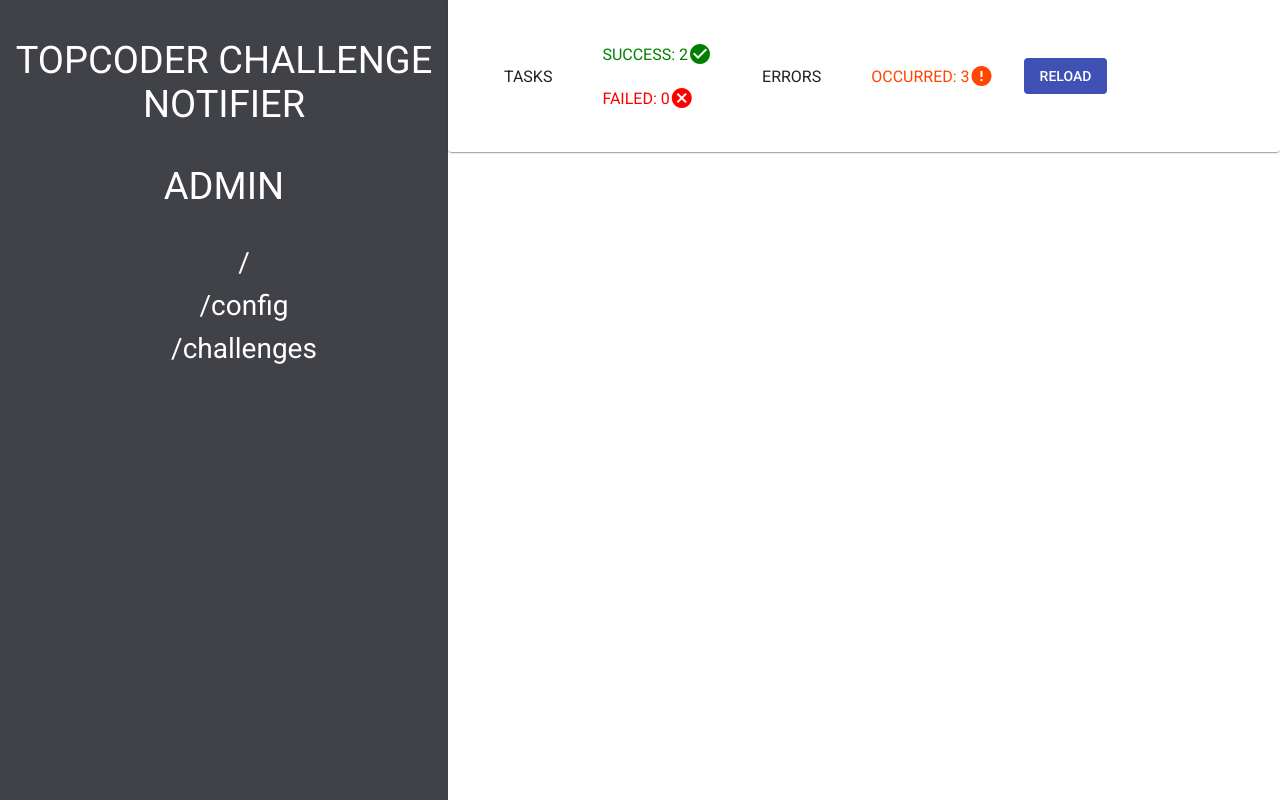
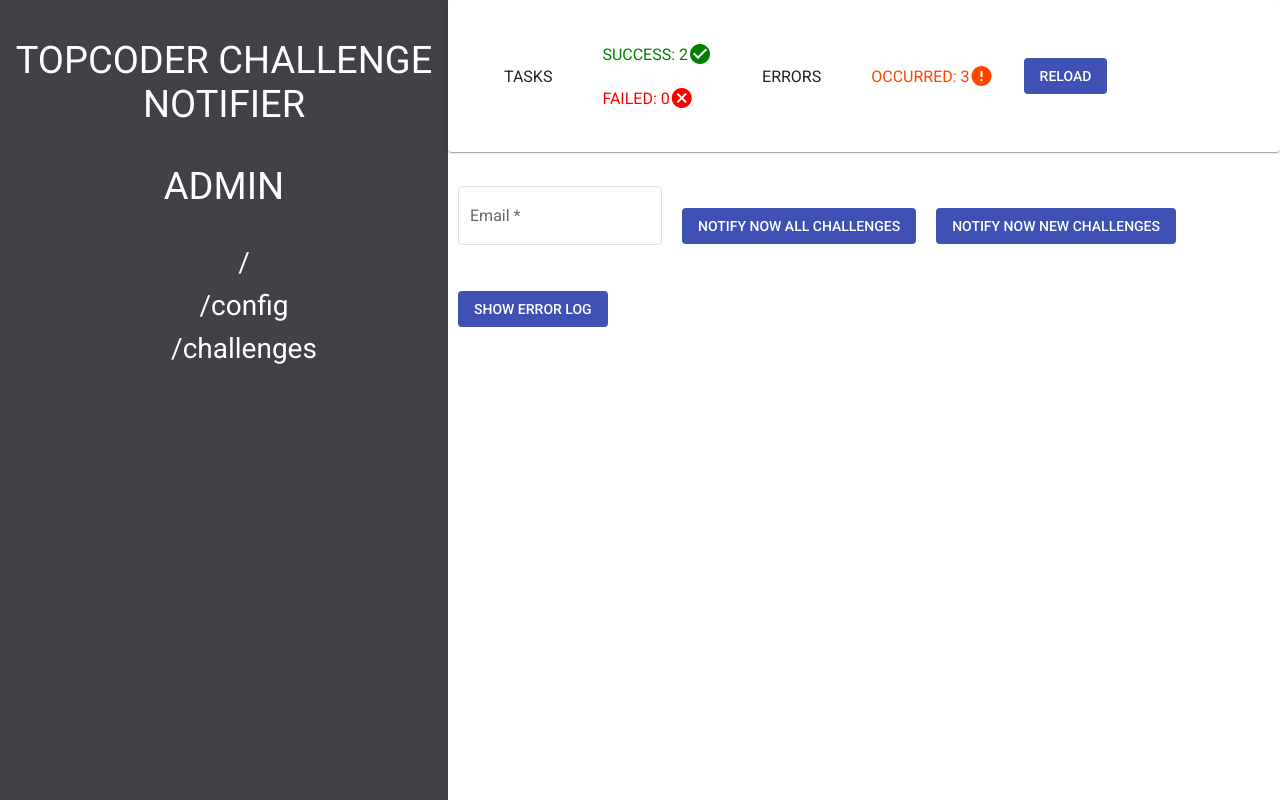
Before and after one commit to charan2628/TopCoderChallengeNotifierFrontend, an Angular app: page /dashboard in a window 1280 px wide. Built offline with nearby package versions, Linux system fonts and the light colour scheme; sample sign-in values are in the browser's storage.

Commit message:
Added schedule now section to root page

```diff
--- a/src/app/dashboard/root/root.component.css
+++ b/src/app/dashboard/root/root.component.css
@@ -4,6 +4,24 @@
         display: flex;
         flex-direction: row;
         align-items: center;
+    }
+
+    .schedule-now {
+        margin-top: 20px;
+    }
+
+    .schedule-now form{
+        display: flex;
+        flex-direction: row;
+        align-items: center;
+    }
+
+    .schedule-now .form {
+        padding: 10px;
+    }
+
+    .error-log {
+        margin: 10px;
     }
 }
 
@@ -14,6 +32,22 @@
         flex-direction: column;
         align-items: center;
     }
+
+    .schedule-now form{
+        display: flex;
+        flex-direction: column;
+        align-items: center;
+    }
+
+    .schedule-now form button {
+        margin-top: 10px;
+    }
+
+    .schedule-now .form {
+        margin-top: 10px;
+    }
+
+
 }
 
 .server-status ul li {
--- a/src/app/dashboard/root/root.component.html
+++ b/src/app/dashboard/root/root.component.html
@@ -26,4 +26,24 @@
             </div>
         </mat-card>
     </div>
+    <div class="schedule-now">
+        <form>
+            <div class="form">
+                <mat-form-field appearance="outline">
+                    <mat-label>Email</mat-label>
+                    <input matInput placeholder="Enter email" name="email"
+                         required>
+                </mat-form-field>
+            </div>
+            <div class="form">
+                <button mat-flat-button color="primary" class="all">NOTIFY NOW ALL CHALLENGES</button>
+            </div>
+            <div class="form">
+                <button mat-flat-button color="primary" class="new">NOTIFY NOW NEW CHALLENGES</button>
+            </div>
+        </form>
+    </div>
+    <div class="error-log">
+        <button mat-flat-button color="primary" class="new">SHOW ERROR LOG</button>
+    </div>
 </div>
```
